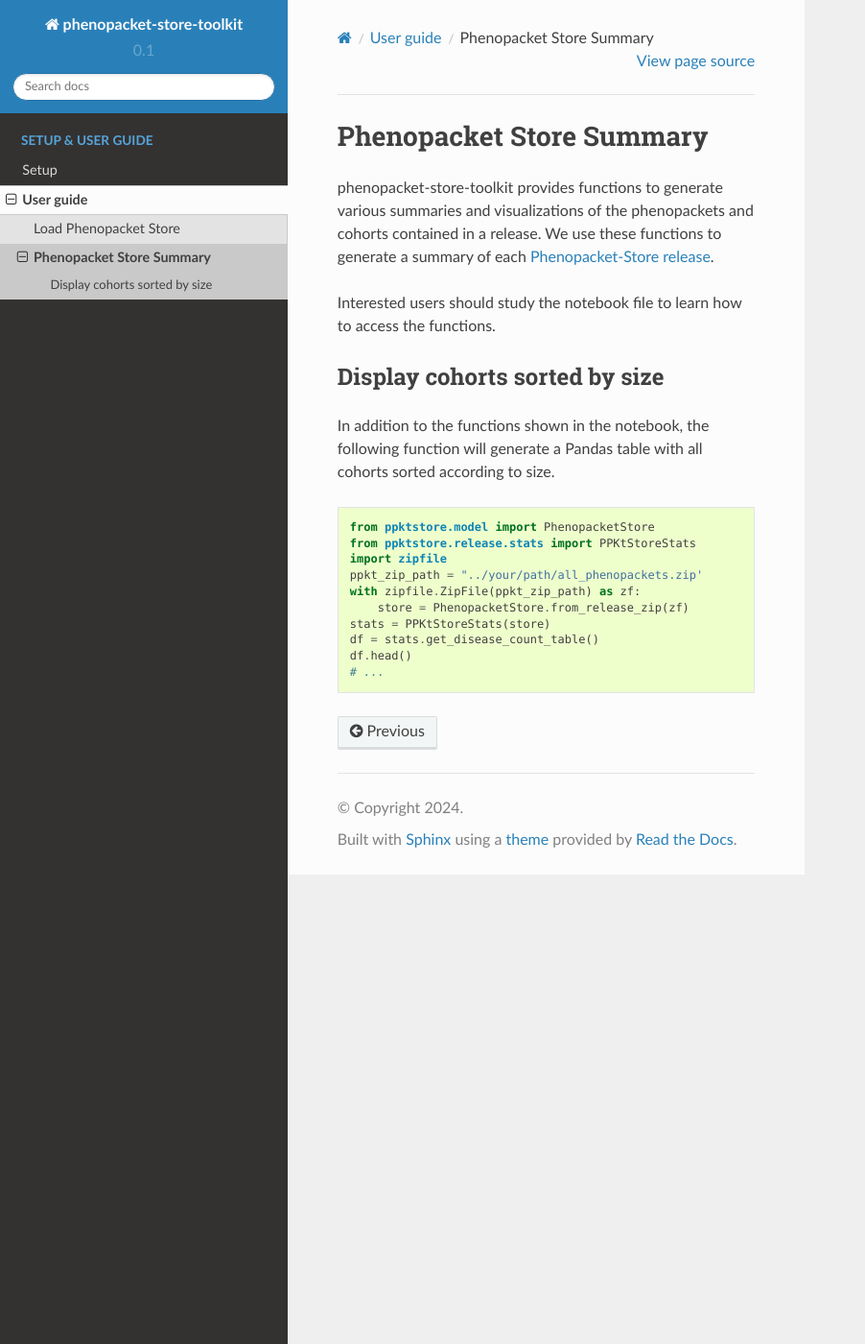
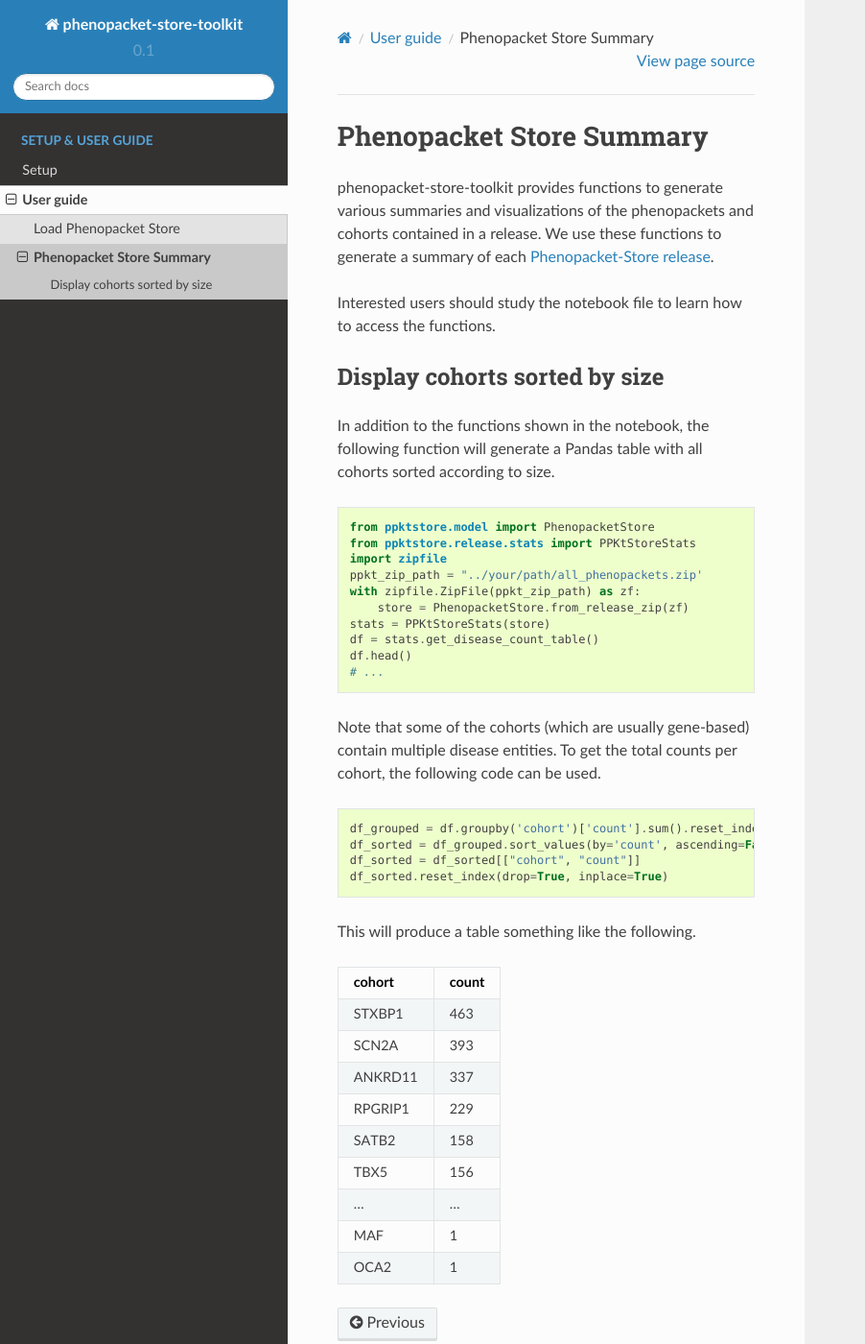
Before and after one commit to monarch-initiative/phenopacket-store-toolkit, a Sphinx documentation site: the page built from docs/user-guide/summary.rst, in a window 1280 px wide and 1400 px high. Shown: the whole window at 96% size, without its empty margins (0-902 px from the left). Built offline with Sphinx 7.4.7 and the Read the Docs theme 2.0.0, drawn with Linux system fonts in a browser that asks for light colours; pages that are not in the unit, such as notebooks, are missing from menus.

Commit message:
documenting summary functionality

```diff
--- a/docs/user-guide/summary.rst
+++ b/docs/user-guide/summary.rst
@@ -26,3 +26,35 @@ table with all cohorts sorted according to size. ::
     df = stats.get_disease_count_table()
     df.head()
     # ...
+
+Note that some of the cohorts (which are usually gene-based) contain multiple disease entities.
+To get the total counts per cohort, the following code can be used. ::
+
+    df_grouped = df.groupby('cohort')['count'].sum().reset_index()
+    df_sorted = df_grouped.sort_values(by='count', ascending=False)
+    df_sorted = df_sorted[["cohort", "count"]]
+    df_sorted.reset_index(drop=True, inplace=True)
+
+This will produce a table something like the following.
+
++-----------+-------+
+| cohort    | count |
++===========+=======+
+| STXBP1    | 463   |
++-----------+-------+
+| SCN2A     | 393   |
++-----------+-------+
+| ANKRD11   | 337   |
++-----------+-------+
+| RPGRIP1   | 229   |
++-----------+-------+
+|   SATB2   | 158   |
++-----------+-------+
+|   TBX5    | 156   |
++-----------+-------+
+|   ...     | ...   |
++-----------+-------+
+|   MAF     |   1   |
++-----------+-------+
+|  OCA2     |   1   |
++-----------+-------+
```
Also changed, not shown: 1 other file.
